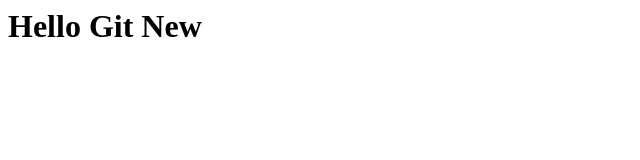
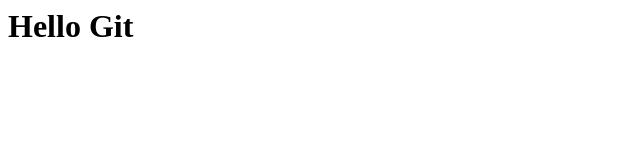
Before and after one commit to Delyamkin/git-sample, a plain HTML site: page index.html in a window 1280 px wide. Shown: the whole page, without its empty margins (0-640 px from the left). Drawn offline with Linux system fonts and the light colour scheme.

Commit message:
Old commit

```diff
--- a/index.html
+++ b/index.html
@@ -1 +1 @@
-<h1>Hello Git New</h1>
+<h1>Hello Git</h1>
```
